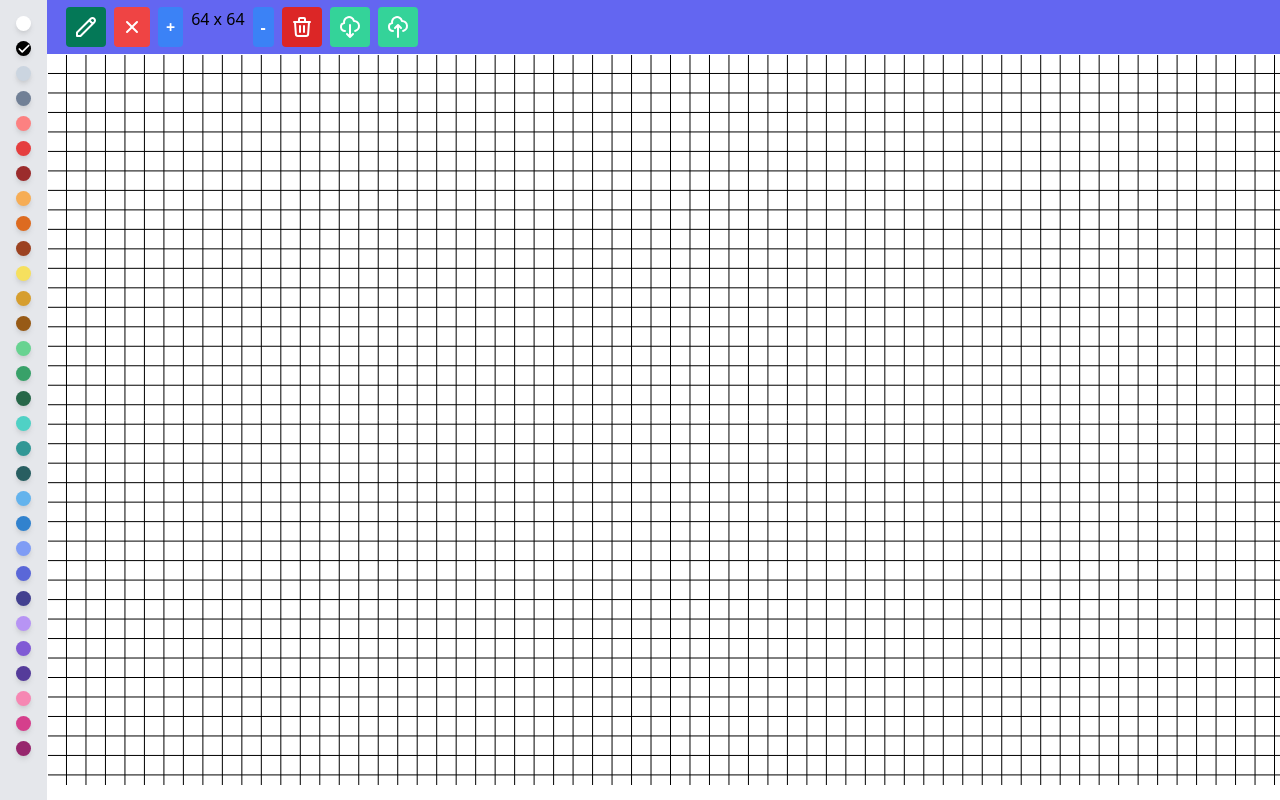
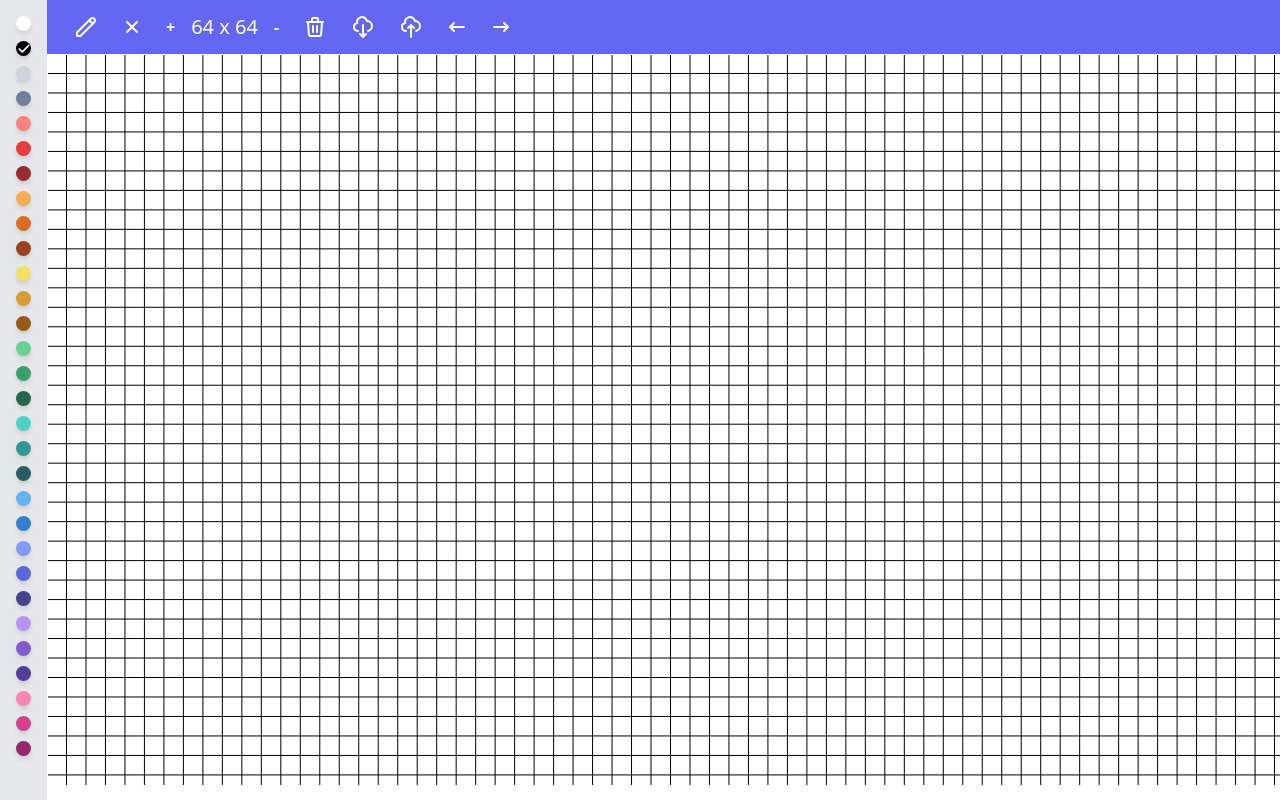
Before and after one commit to Vorgnr/Pixon, a Vue app: page / in a window 1280 px wide. Built offline with nearby package versions, Linux system fonts and the light colour scheme.

Commit message:
Toolbox button imp

```diff
--- a/src/assets/css/main.css
+++ b/src/assets/css/main.css
@@ -9,6 +9,12 @@
 
 .toolbox-btn {
   @apply p-2 font-semibold text-white inline-flex items-center space-x-2 rounded;
+}
+
+.toolbox-text {
+  @apply text-xl text-white;
+  padding-top: 0.5em;
+  padding-bottom: 0.5em;
 }
 
 .toolbar {
--- a/src/components/Toolbox.vue
+++ b/src/components/Toolbox.vue
@@ -1,8 +1,7 @@
 <template>
   <div class="flex flex-wrap justify-center gap-2">
     <button
-      :class="mode === 'pen' ? 'bg-green-700' : 'hover:bg-green-600'"
-      class="bg-green-500 toolbox-btn"
+      class="toolbox-btn"
       @click="changeMode('pen')"
     >
       <svg
@@ -21,8 +20,7 @@
       </svg>
     </button>
     <button
-      :class="mode === 'rubber' ? 'bg-red-700' : 'hover:bg-red-600'"
-      class="bg-red-500 toolbox-btn"
+      class="toolbox-btn"
       @click="changeMode('rubber')"
     >
       <svg
@@ -39,21 +37,21 @@
       </svg>
     </button>
     <button
-      class="bg-blue-500 toolbox-btn"
-      @click="addRow"
+      class="toolbox-btn"
+      @click="$emit('addRow')"
     >
       +
     </button>
-    {{ size }} x {{ size }}
+    <span class="toolbox-text">{{ size }} x {{ size }}</span>
     <button
-      class="bg-blue-500 toolbox-btn"
-      @click="delRow"
+      class="toolbox-btn"
+      @click="$emit('delRow')"
     >
       -
     </button>
     <button
-      class="bg-red-600 toolbox-btn"
-      @click="del"
+      class="toolbox-btn"
+      @click="$emit('del')"
     >
       <svg
         xmlns="http://www.w3.org/2000/svg"
@@ -71,7 +69,7 @@
       </svg>
     </button>
     <button
-      class="bg-green-400 toolbox-btn"
+      class="toolbox-btn"
       @click="$emit('save')"
     >
       <svg
@@ -90,7 +88,7 @@
       </svg>
     </button>
     <button
-      class="bg-green-400 toolbox-btn"
+      class="toolbox-btn"
       @click="$emit('load')"
     >
       <svg
@@ -105,6 +103,40 @@
           stroke-linejoin="round"
           stroke-width="2"
           d="M7 16a4 4 0 01-.88-7.903A5 5 0 1115.9 6L16 6a5 5 0 011 9.9M15 13l-3-3m0 0l-3 3m3-3v12"
+        />
+      </svg>
+    </button>
+    <button
+      class="toolbox-btn"
+      @click="$emit('undo')"
+    >
+      <svg
+        xmlns="http://www.w3.org/2000/svg"
+        class="h-5 w-5"
+        viewBox="0 0 20 20"
+        fill="currentColor"
+      >
+        <path
+          fill-rule="evenodd"
+          d="M7.707 14.707a1 1 0 01-1.414 0l-4-4a1 1 0 010-1.414l4-4a1 1 0 011.414 1.414L5.414 9H17a1 1 0 110 2H5.414l2.293 2.293a1 1 0 010 1.414z"
+          clip-rule="evenodd"
+        />
+      </svg>
+    </button>
+    <button
+      class="toolbox-btn"
+      @click="$emit('redo')"
+    >
+      <svg
+        xmlns="http://www.w3.org/2000/svg"
+        class="h-5 w-5"
+        viewBox="0 0 20 20"
+        fill="currentColor"
+      >
+        <path
+          fill-rule="evenodd"
+          d="M12.293 5.293a1 1 0 011.414 0l4 4a1 1 0 010 1.414l-4 4a1 1 0 01-1.414-1.414L14.586 11H3a1 1 0 110-2h11.586l-2.293-2.293a1 1 0 010-1.414z"
+          clip-rule="evenodd"
         />
       </svg>
     </button>
@@ -123,18 +155,12 @@ export default {
       default: 64
     }
   },
-  emits: ['addRow', 'delRow', 'changeMode', 'del', 'save', 'load'],
+  emits: [
+    'addRow', 'delRow', 'changeMode',
+    'del', 'save', 'load', 'undo', 'redo'
+    ],
 
   methods: {
-    addRow() {
-      this.$emit('addRow');
-    },
-    delRow() {
-      this.$emit('delRow');
-    },
-    del() {
-      this.$emit('del');
-    },
     changeMode(mode) {
       if (this.mode !== mode) {
         this.$emit('changeMode', mode);
--- a/src/pages/Home.vue
+++ b/src/pages/Home.vue
@@ -140,7 +140,6 @@ export default {
       const input = document.createElement('input');
       input.type = 'file'
       input.onchange = () => {
-        console.log('change')
         const reader = new FileReader();
         reader.readAsDataURL(input.files[0]);
         reader.onload = () => {
```
